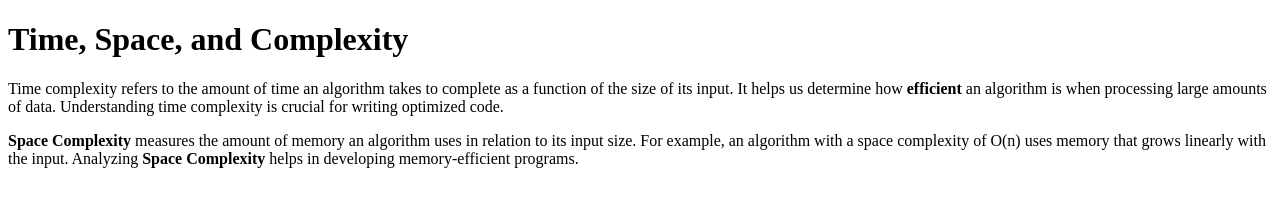
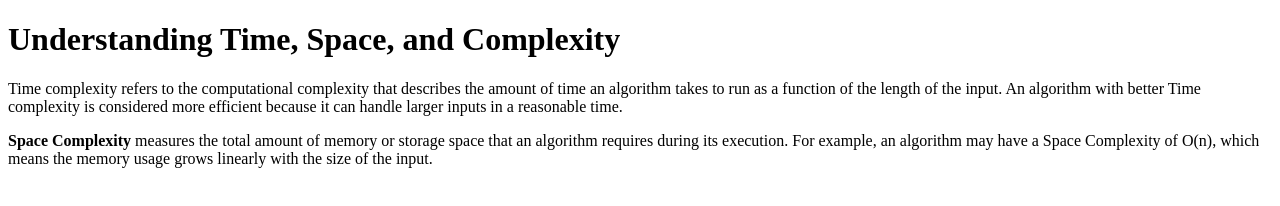
Before and after one commit to acciojob/time-and-space-complexity-Sudev0707, a website: page main.html in a window 1280 px wide. Drawn offline with Linux system fonts and the light colour scheme.

Commit message:
created a submission

```diff
--- a/main.html
+++ b/main.html
@@ -1,33 +1,18 @@
 <!DOCTYPE html>
-
-<html>
-
+<html lang="en">
 <head>
-	<link rel="stylesheet" href="styles.css">
+  <meta charset="UTF-8">
+  <title>Time, Space, and Complexity</title>
 </head>
-
 <body>
-	<!-- the entire body must be written by student -->
-
-	 <h1>Time, Space, and Complexity</h1>
+  <h1>Understanding Time, Space, and Complexity</h1>
 
   <p>
-        Time complexity refers to the amount of time an algorithm takes to complete as a function of the size of its input.
-        It helps us determine how <strong>efficient</strong> an algorithm is when processing large amounts of data.
-        Understanding time complexity is crucial for writing optimized code.
+    Time complexity refers to the computational complexity that describes the amount of time an algorithm takes to run as a function of the length of the input. An algorithm with better Time complexity is considered more efficient because it can handle larger inputs in a reasonable time.
   </p>
 
   <p>
-        <b>Space Complexity</b> measures the amount of memory an algorithm uses in relation to its input size.
-        For example, an algorithm with a space complexity of O(n) uses memory that grows linearly with the input.
-        Analyzing <b>Space Complexity</b> helps in developing memory-efficient programs.
+    <b>Space Complexity</b> measures the total amount of memory or storage space that an algorithm requires during its execution. For example, an algorithm may have a Space Complexity of O(n), which means the memory usage grows linearly with the size of the input.
   </p>
-
-
-
-    <script type="text/javascript" src="./script.js">
-</script>
-
 </body>
-
 </html>
```
Lines whose indentation alone changed are shown as unchanged.
